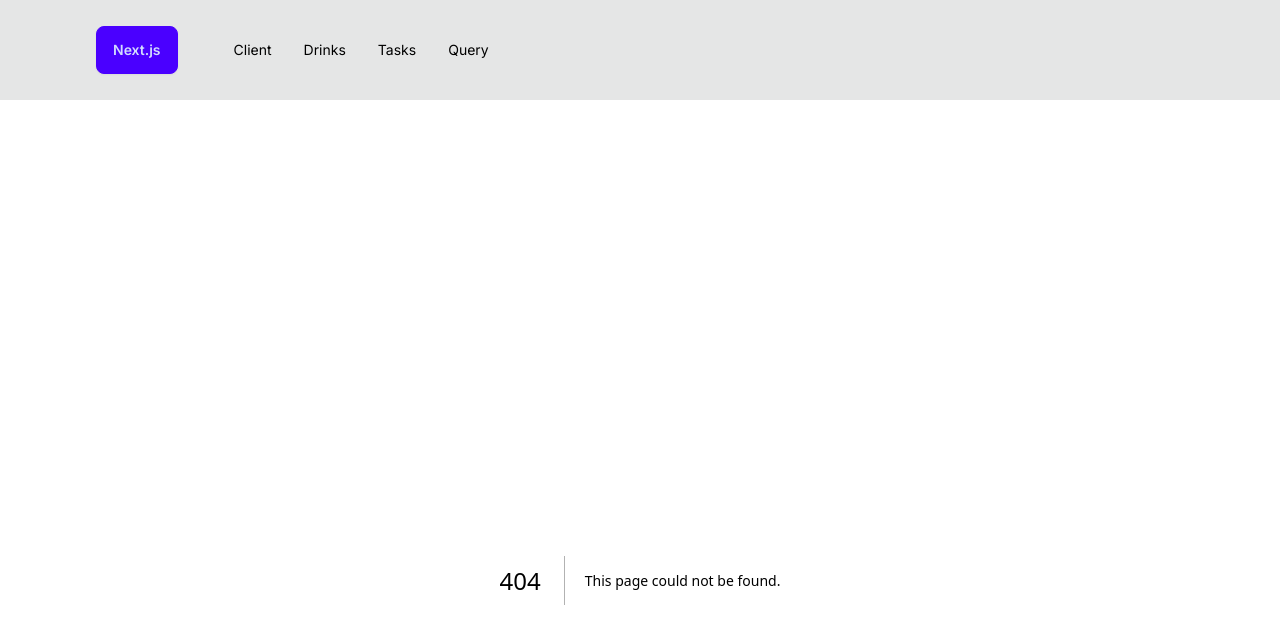
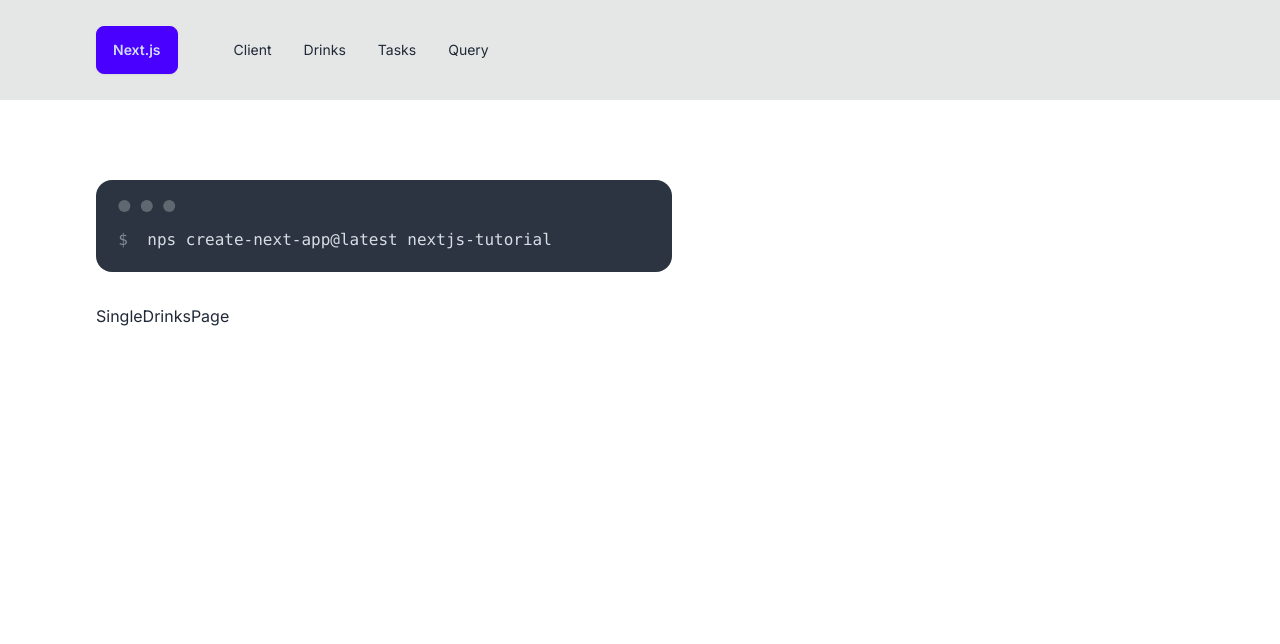
Before and after one commit to pedromndias/nextjs-tutorial, a Next.js app: page /drinks/1 in a window 1280 px wide. Before the commit this address had no page. Shown: the top 644 px of the page. Built offline with nearby package versions, Linux system fonts and the light colour scheme.

Commit message:
dynamic url

```diff
--- /dev/null
+++ b/app/drinks/[id]/page.js
@@ -0,0 +1,14 @@
+// This component is inside a folder [id] which means this will be a dynamic route.
+
+import Link from 'next/link';
+const url = 'https://www.thecocktaildb.com/api/json/v1/1/lookup.php?i=';
+
+const SingleDrinksPage = ({params}) => {
+    // The params object will have a property called "id" which is the name of the dynamic folder we created as parent of this file.
+    console.log(params.id);
+  return (
+    <div>SingleDrinksPage</div>
+  )
+}
+
+export default SingleDrinksPage
--- /dev/null
+++ b/app/drinks/error.js
@@ -0,0 +1,10 @@
+"use client" // Very important to define an error file as use client only.
+
+const error = (error) => {
+    console.log(error);
+  return (
+    <div>{error.error.message}</div>
+  )
+}
+
+export default error
--- /dev/null
+++ b/app/drinks/layout.js
@@ -0,0 +1,17 @@
+// ? Note how we can also create a layout.js inside drinks folder in order to create nested layouts. This layout will apply only to this segment (drinks). We need to get the children as parameter so what we return is shared in this segment.
+
+const DrinksLayout = ({children}) => {
+  return (
+    <div className="max-w-xl">
+        {/* with daisyUI we can get mock up code: */}
+        <div className="mockup-code mb-8">
+            <pre data-prefix="$">
+                <code>nps create-next-app@latest nextjs-tutorial</code>
+            </pre>
+        </div>
+        {children}
+    </div>
+  )
+}
+
+export default DrinksLayout
--- /dev/null
+++ b/app/drinks/loading.js
@@ -0,0 +1,7 @@
+// ? If we create a loading.js file, this will be what will be displayed while page.js is fetching data. With daisyUI we can add a simple spinner using className="loading".
+
+const loading = () => {
+  return <span className="loading"></span>
+}
+
+export default loading
--- a/app/drinks/page.js
+++ b/app/drinks/page.js
@@ -1,15 +1,29 @@
-const url = "https://www.thecocktaildb.com/api/json/v1/1/search.php?f=a"
+import DrinksList from "@/components/DrinksList";
+
+const url = "https://www.thecocktaildb.com/api/json/v1/1/search.php?f=a";
+
+const fetchDrinks = async () => {
+    // This 1 second is just to show the loading component for that time:
+    await new Promise((resolve) => setTimeout(resolve,1000)
+    );
+    const response = await fetch(url);
+    // Let's check for any errors:
+    if(!response.ok){
+      throw new Error("Failed to fetch drinks")
+    }
+    const data = await response.json();
+    return data
+};
 
 // Note how we don't need a useEffect to fetch data and just make the component async:
 const DrinksPage = async () => {
-    const response = await fetch(url);
-    const data = await response.json();
-    console.log(data);
+    const data = await fetchDrinks();
+    // console.log(data);
     return (
-      <div>
-        <h1 className="text-7xl">Drinks Page</h1>
-      </div>
-    )
-  }
+        <div>
+            <DrinksList drinks={data.drinks} />
+        </div>
+    );
+};
 
-  export default DrinksPage
+export default DrinksPage;
--- /dev/null
+++ b/components/DrinksList.jsx
@@ -0,0 +1,15 @@
+import Link from "next/link"
+
+const DrinksList = ({ drinks }) => {
+    return (
+        <ul className="menu menu-vertical pl-0">{drinks.map((drink) => {
+            return <li key={drink.idDrink}>
+                <Link href={`/drinks/${drink.idDrink}`} className="text-xl font-medium">
+                {drink.strDrink}
+                </Link>
+                </li>
+        })}</ul>
+    );
+};
+
+export default DrinksList;
```
